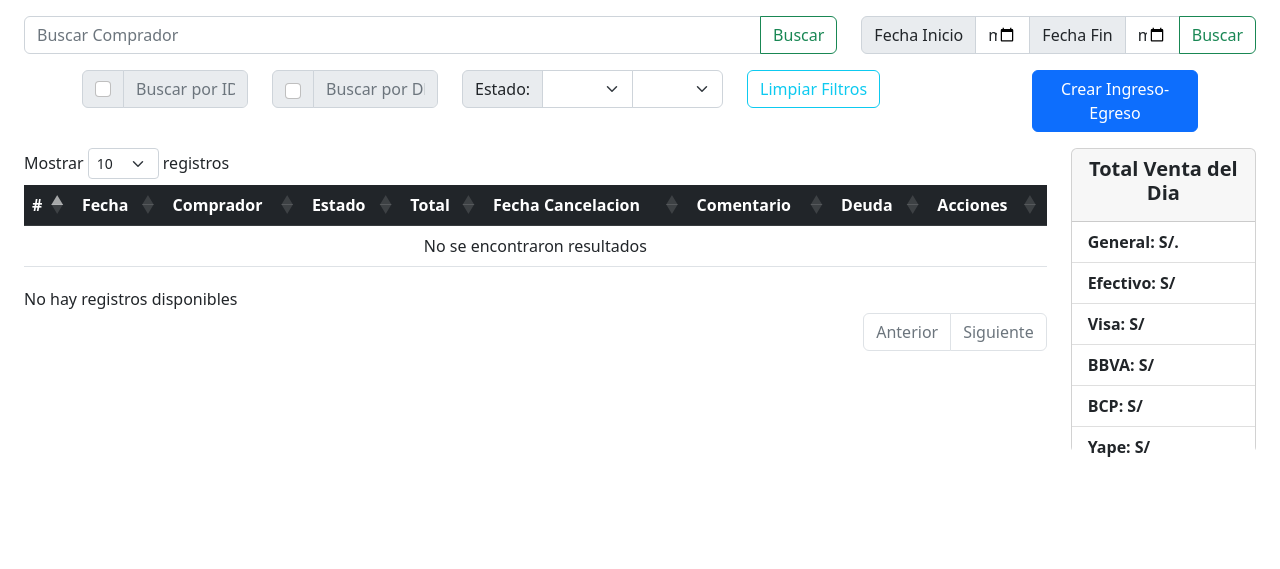
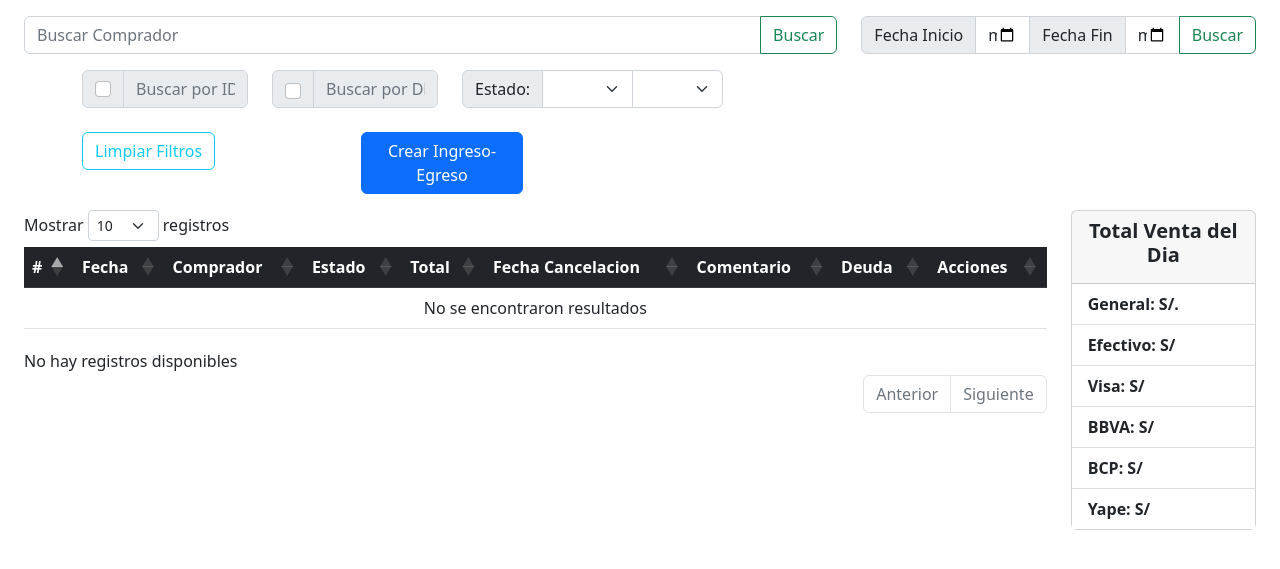
Before and after one commit to aelvismorales/SistemaVentasFlask, a Flask app: page /ver_notas_pedido in a window 1280 px wide. Shown: the top 569 px of the page. Run offline with Flask 3, Linux system fonts and the light colour scheme; parts of the project's set-up code (start-up, migrations or seed data) failed here and were passed over; some libraries are stand-ins or nearby versions.

Commit message:
refactor visualizacion mobil

```diff
--- a/app/views/templates/buscar_productos.html
+++ b/app/views/templates/buscar_productos.html
@@ -56,7 +56,7 @@
     <div class="container-fluid">
         <!--Contendor de Tabla y NavLateral Productos-->
         <div class="row">
-            <div class="col-sm-10 col-12">
+            <div class="col-12 col-lg-10">
                 <div class="table-responsive" id="tabla-contenido-productos">
                     <table class="table" id="tabla-de-contenido-productos">
                         <thead>
@@ -93,9 +93,9 @@
                 </div>
             </div>
 
-            <div class="col-sm-2 col-12">
+            <div class="col-12 col-lg-2 d-flex justify-content-center">
                 <!-- Contendor de Productos Actuales-->
-                <div class="card text-center" style="width: 18rem;">
+                <div class="card text-center" style="width: 18rem; height: fit-content;">
                     <div class="card-header">
                         <p id="subTotalLista" style="color: #B12704; font-size: 20px; font-weight: bold;"></p>
                         <button type="button" class="boton-generar-side-bar" id="boton-generar">Generar Nota</button>
--- a/app/views/templates/ver_notas_pedidos.html
+++ b/app/views/templates/ver_notas_pedidos.html
@@ -64,7 +64,7 @@
 
         <div class="container-sm">
             <div class="row ">
-                <div class="col-md-2">
+                <div class="col-lg-2">
                     <div class="input-group mb-4">
                         <div class="input-group-text">
                             <input class="form-check-input mt-0" type="checkbox" aria-label="Check para habilitar input ID" id="checkID">
@@ -73,7 +73,7 @@
                     </div>
                 </div>
 
-                <div class="col-md-2">
+                <div class="col-lg-2">
                     <div class="input-group mb-4">
                         <div class="input-group-text">
                             <input type="checkbox" class="form-check-input" value="" aria-label="Check para habilitar input DNI" id="checkDNI">
@@ -82,7 +82,7 @@
                     </div>
                 </div>
 
-                <div class="col-md-3">
+                <div class="col-lg-3">
                     <div class="input-group mb-4">
                         <span class="input-group-text" id="span_estado">Estado:</span>
                         <select class="form-select" aria-label="Estado1" id="inputEstado1">
@@ -100,14 +100,16 @@
                         </select>
                     </div>
                 </div>
-                <div class="col-md-3">
-                    <div class="input-group mb-3">
-                        <button class="btn btn-outline-info" type="button" id="boton-limpiar-filtros" onclick="limpiarFiltros()">Limpiar Filtros</button>
+                <div class="row">
+                    <div class="col-lg-3">
+                        <div class="input-group mb-3">
+                            <button class="btn btn-outline-info" type="button" id="boton-limpiar-filtros" onclick="limpiarFiltros()">Limpiar Filtros</button>
+                        </div>
                     </div>
-                </div>
-                <div class="col-md-2">
-                    <div class="input-group mb-3">
-                        <button class="btn btn-primary" type="button" id="boton-nuevo-ingreso-salida" >Crear Ingreso-Egreso</button>
+                    <div class="col-lg-2">
+                        <div class="input-group mb-3">
+                            <button class="btn btn-primary" type="button" id="boton-nuevo-ingreso-salida" >Crear Ingreso-Egreso</button>
+                        </div>
                     </div>
                 </div>
             </div>
@@ -164,7 +166,7 @@
 
             <div class="col-lg-2 d-flex justify-content-center" style="max-height: 305px;">
                 <!-- Resumen de Ventas Numerico-->
-                <div class="card" style="width: 18rem;" id="resumen-venta-numerico">
+                <div class="card" style="width: 18rem; height: fit-content;" id="resumen-venta-numerico">
                     <div class="card-header">
                         <h5 style="text-align: center; font-weight: bolder;">Total Venta del Dia</h5>
                     </div>
```
